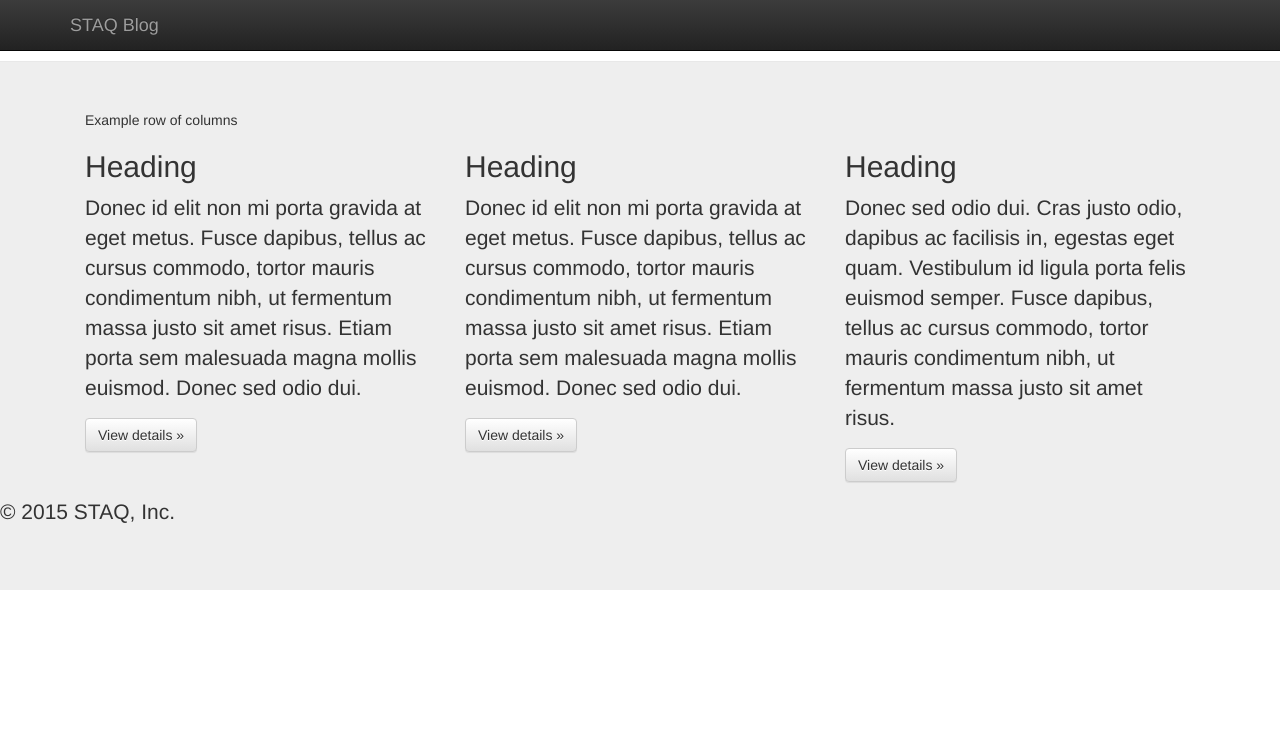
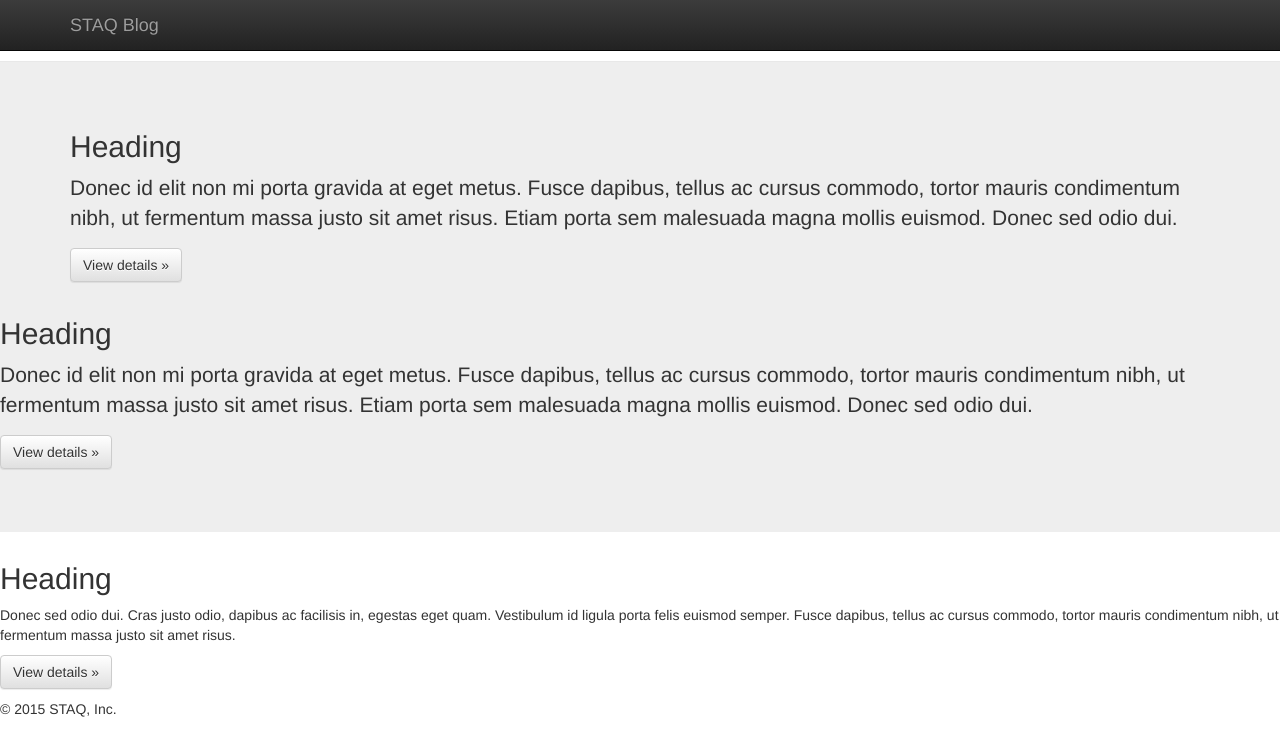
Before and after one commit to marissanbush1/staq, a Jekyll site: the page built from blog_posts.html, in a window 1280 px wide. Shown: the top 756 px of the page. Built offline with Jekyll 4.4.1, drawn with Linux system fonts in a browser that asks for light colours.

Commit message:
just rows hopefully

```diff
--- a/blog_posts.html
+++ b/blog_posts.html
@@ -8,22 +8,22 @@
         <p>This is a technical blog where...</p>
         <p><a class="btn btn-primary btn-lg" href="blog_posts.html" role="button">Learn more &raquo;</a></p>
       </div>
-    </div>-->
+    </div>
 
     <div class="container">
       Example row of columns
       <div class="row">
-        <div class="col-md-4">
+        <div class="col-md-4">-->
           <h2>Heading</h2>
           <p>Donec id elit non mi porta gravida at eget metus. Fusce dapibus, tellus ac cursus commodo, tortor mauris condimentum nibh, ut fermentum massa justo sit amet risus. Etiam porta sem malesuada magna mollis euismod. Donec sed odio dui. </p>
           <p><a class="btn btn-default" href="#" role="button">View details &raquo;</a></p>
         </div>
-        <div class="col-md-4">
+        <!--<div class="col-md-4">-->
           <h2>Heading</h2>
           <p>Donec id elit non mi porta gravida at eget metus. Fusce dapibus, tellus ac cursus commodo, tortor mauris condimentum nibh, ut fermentum massa justo sit amet risus. Etiam porta sem malesuada magna mollis euismod. Donec sed odio dui. </p>
           <p><a class="btn btn-default" href="#" role="button">View details &raquo;</a></p>
        </div>
-        <div class="col-md-4">
+        <!--<div class="col-md-4">-->
           <h2>Heading</h2>
           <p>Donec sed odio dui. Cras justo odio, dapibus ac facilisis in, egestas eget quam. Vestibulum id ligula porta felis euismod semper. Fusce dapibus, tellus ac cursus commodo, tortor mauris condimentum nibh, ut fermentum massa justo sit amet risus.</p>
           <p><a class="btn btn-default" href="#" role="button">View details &raquo;</a></p>
```
